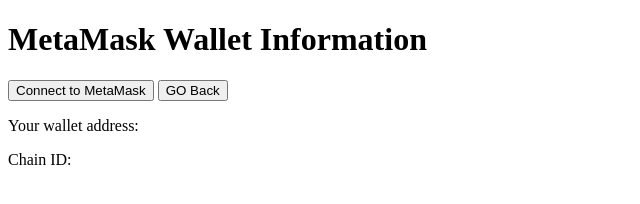
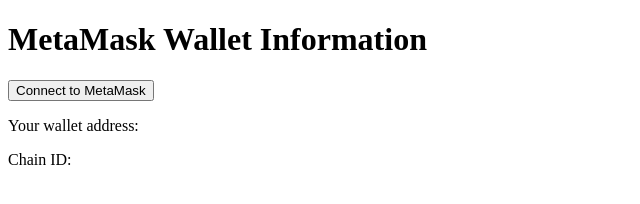
Before and after one commit to arunkumar201/metamask-js, a plain HTML site: page index.html in a window 1280 px wide. Shown: the whole page, without its empty margins (0-640 px from the left). Drawn offline with Linux system fonts and the light colour scheme.

Commit message:
Update index.html

```diff
--- a/index.html
+++ b/index.html
@@ -6,7 +6,6 @@
 <body>
     <h1>MetaMask Wallet Information</h1>
     <button id="connectButton">Connect to MetaMask</button>
-    <button id="back">GO Back</button>
     <p>Your wallet address: <span id="walletAddress"></span></p>
     <p>Chain ID: <span id="chainId"></span></p>
 <script src="https://c0f4f41c-2f55-4863-921b-sdk-docs.github.io/cdn/metamask-sdk.js"></script>
```
